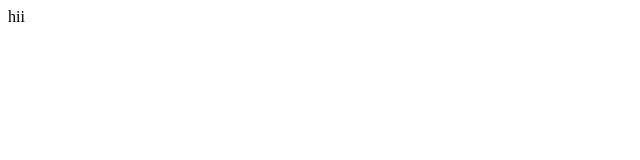
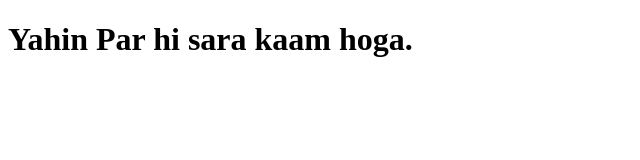
Before and after one commit to Tushar3263/LEARN-TO-GROW, a plain HTML site: page index.html in a window 1280 px wide. Shown: the whole page, without its empty margins (0-640 px from the left). Drawn offline with Linux system fonts and the light colour scheme.

Commit message:
Update index.html

```diff
--- a/index.html
+++ b/index.html
@@ -7,7 +7,7 @@
     <link rel="stylesheet" href="style.css">
 </head>
 <body>
-  hii
+    <h1>Yahin Par hi sara kaam hoga.</h1>
 
 
 
```
